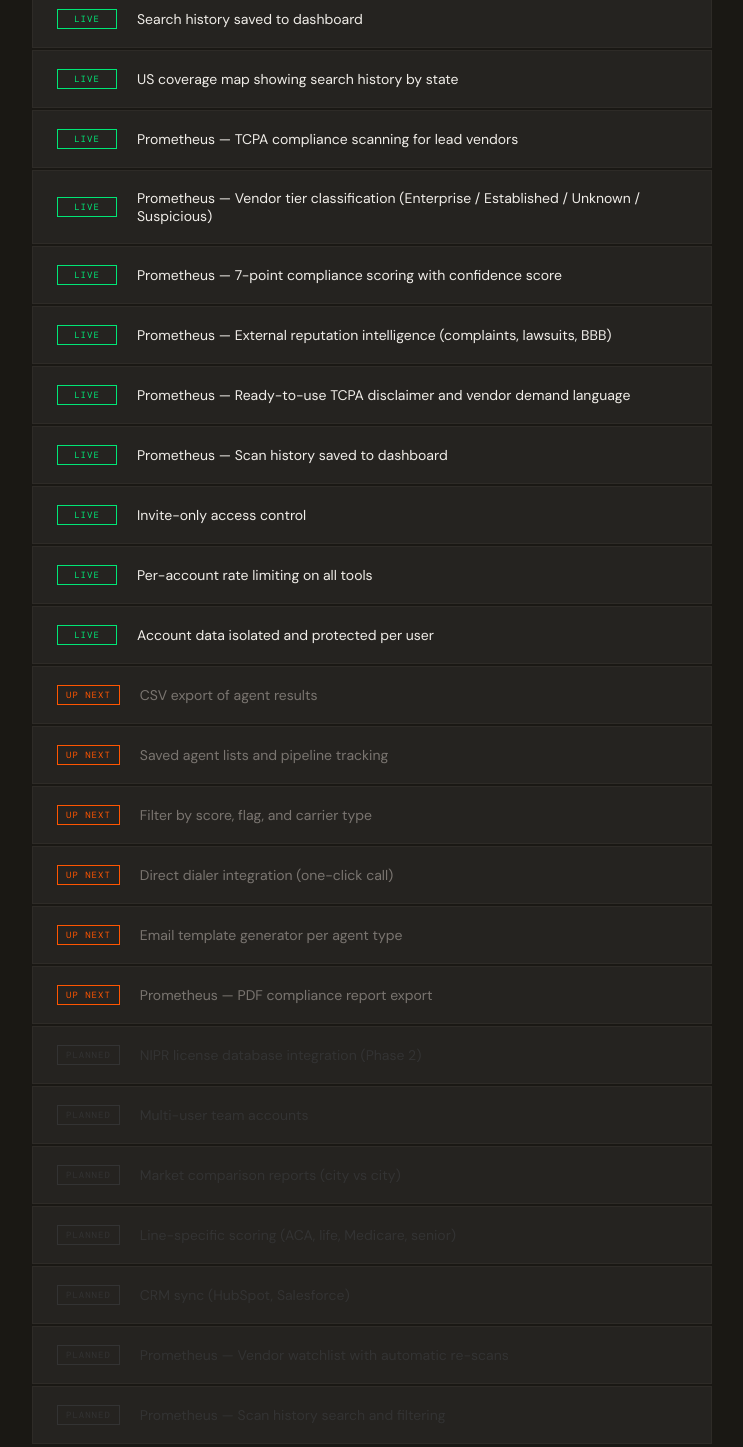
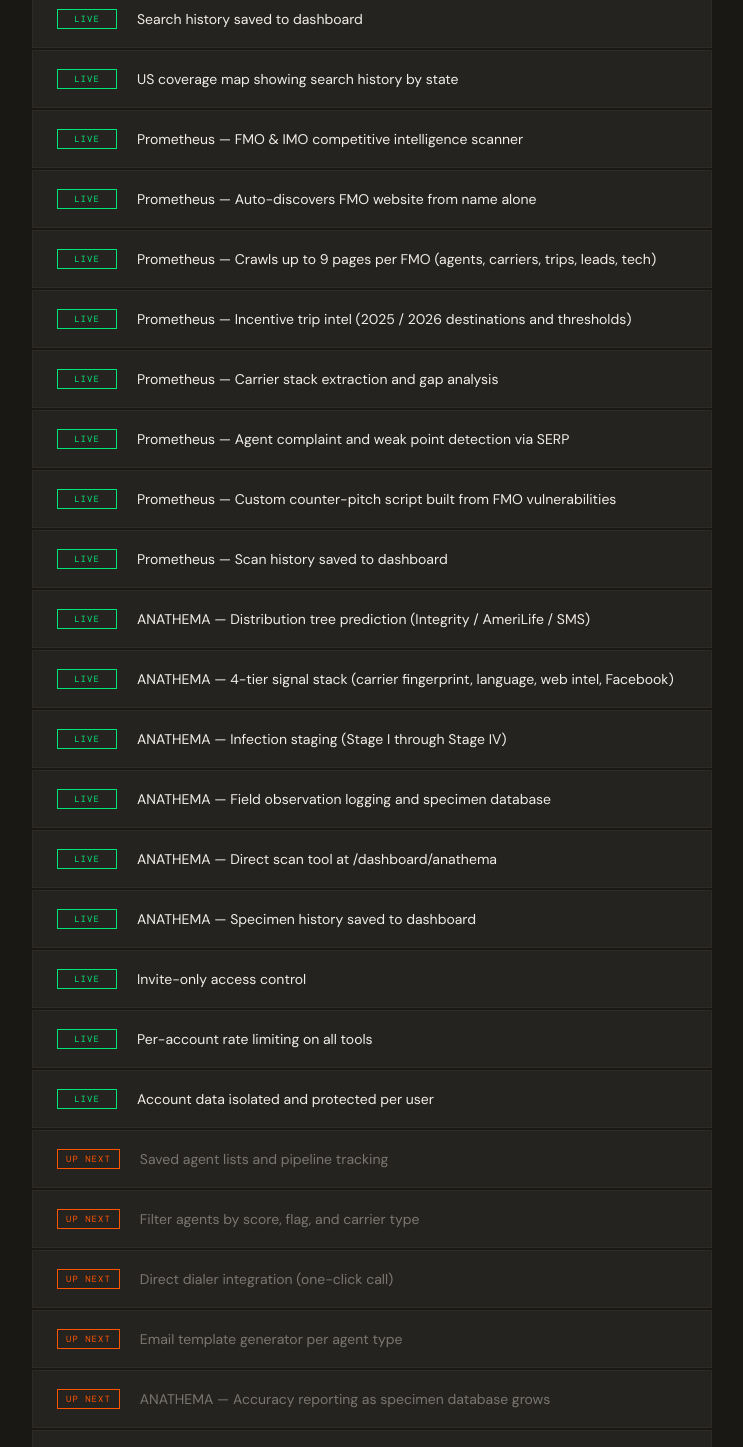
Before and after one commit to SavageTechnologies/recruiterrr, a Next.js app: page /roadmap in a window 1280 px wide. Shown: the part 760-2207 px from the top of the page, without its empty margins (8-751 px from the left). Built offline with nearby package versions, Linux system fonts and the light colour scheme.

Commit message:
update road map

```diff
--- a/app/roadmap/page.tsx
+++ b/app/roadmap/page.tsx
@@ -13,13 +13,23 @@
   { status: 'live', label: 'Search history saved to dashboard' },
   { status: 'live', label: 'US coverage map showing search history by state' },
 
-  // Prometheus — live
-  { status: 'live', label: 'Prometheus — TCPA compliance scanning for lead vendors' },
-  { status: 'live', label: 'Prometheus — Vendor tier classification (Enterprise / Established / Unknown / Suspicious)' },
-  { status: 'live', label: 'Prometheus — 7-point compliance scoring with confidence score' },
-  { status: 'live', label: 'Prometheus — External reputation intelligence (complaints, lawsuits, BBB)' },
-  { status: 'live', label: 'Prometheus — Ready-to-use TCPA disclaimer and vendor demand language' },
+  // Prometheus — live (retooled)
+  { status: 'live', label: 'Prometheus — FMO & IMO competitive intelligence scanner' },
+  { status: 'live', label: 'Prometheus — Auto-discovers FMO website from name alone' },
+  { status: 'live', label: 'Prometheus — Crawls up to 9 pages per FMO (agents, carriers, trips, leads, tech)' },
+  { status: 'live', label: 'Prometheus — Incentive trip intel (2025 / 2026 destinations and thresholds)' },
+  { status: 'live', label: 'Prometheus — Carrier stack extraction and gap analysis' },
+  { status: 'live', label: 'Prometheus — Agent complaint and weak point detection via SERP' },
+  { status: 'live', label: 'Prometheus — Custom counter-pitch script built from FMO vulnerabilities' },
   { status: 'live', label: 'Prometheus — Scan history saved to dashboard' },
+
+  // ANATHEMA — live
+  { status: 'live', label: 'ANATHEMA — Distribution tree prediction (Integrity / AmeriLife / SMS)' },
+  { status: 'live', label: 'ANATHEMA — 4-tier signal stack (carrier fingerprint, language, web intel, Facebook)' },
+  { status: 'live', label: 'ANATHEMA — Infection staging (Stage I through Stage IV)' },
+  { status: 'live', label: 'ANATHEMA — Field observation logging and specimen database' },
+  { status: 'live', label: 'ANATHEMA — Direct scan tool at /dashboard/anathema' },
+  { status: 'live', label: 'ANATHEMA — Specimen history saved to dashboard' },
 
   // Platform — live
   { status: 'live', label: 'Invite-only access control' },
@@ -27,21 +37,20 @@
   { status: 'live', label: 'Account data isolated and protected per user' },
 
   // Up next
-  { status: 'next', label: 'CSV export of agent results' },
   { status: 'next', label: 'Saved agent lists and pipeline tracking' },
-  { status: 'next', label: 'Filter by score, flag, and carrier type' },
+  { status: 'next', label: 'Filter agents by score, flag, and carrier type' },
   { status: 'next', label: 'Direct dialer integration (one-click call)' },
   { status: 'next', label: 'Email template generator per agent type' },
-  { status: 'next', label: 'Prometheus — PDF compliance report export' },
+  { status: 'next', label: 'ANATHEMA — Accuracy reporting as specimen database grows' },
+  { status: 'next', label: 'Prometheus — PDF export of FMO intel briefing' },
 
   // Planned
-  { status: 'later', label: 'NIPR license database integration (Phase 2)' },
+  { status: 'later', label: 'NIPR license database integration' },
   { status: 'later', label: 'Multi-user team accounts' },
   { status: 'later', label: 'Market comparison reports (city vs city)' },
-  { status: 'later', label: 'Line-specific scoring (ACA, life, Medicare, senior)' },
   { status: 'later', label: 'CRM sync (HubSpot, Salesforce)' },
-  { status: 'later', label: 'Prometheus — Vendor watchlist with automatic re-scans' },
-  { status: 'later', label: 'Prometheus — Scan history search and filtering' },
+  { status: 'later', label: 'ANATHEMA — Predictive recruiting score based on tree + stage' },
+  { status: 'later', label: 'Prometheus — FMO watchlist with automatic re-scans on changes' },
 ]
 
 const STATUS = {
```
